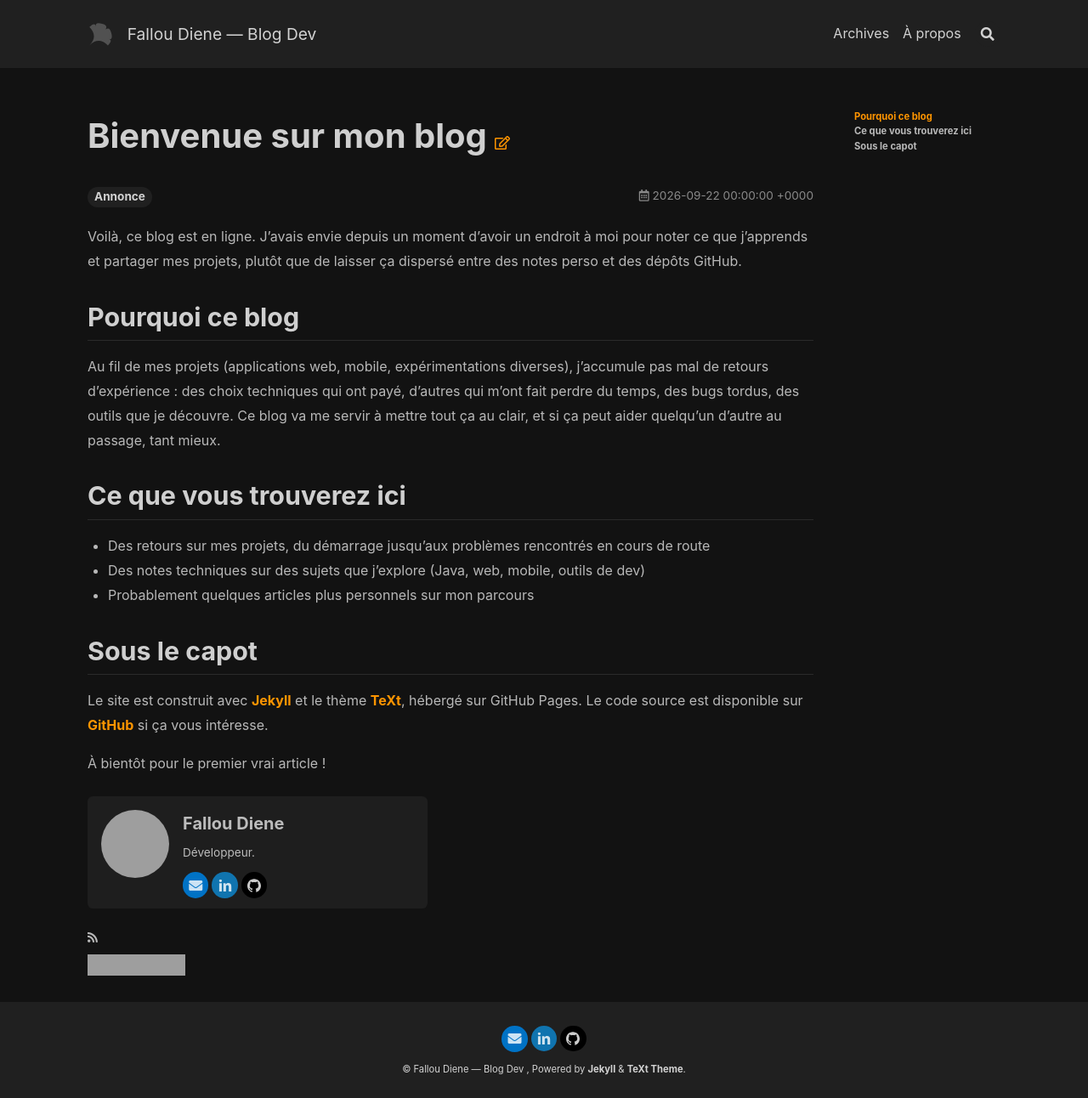
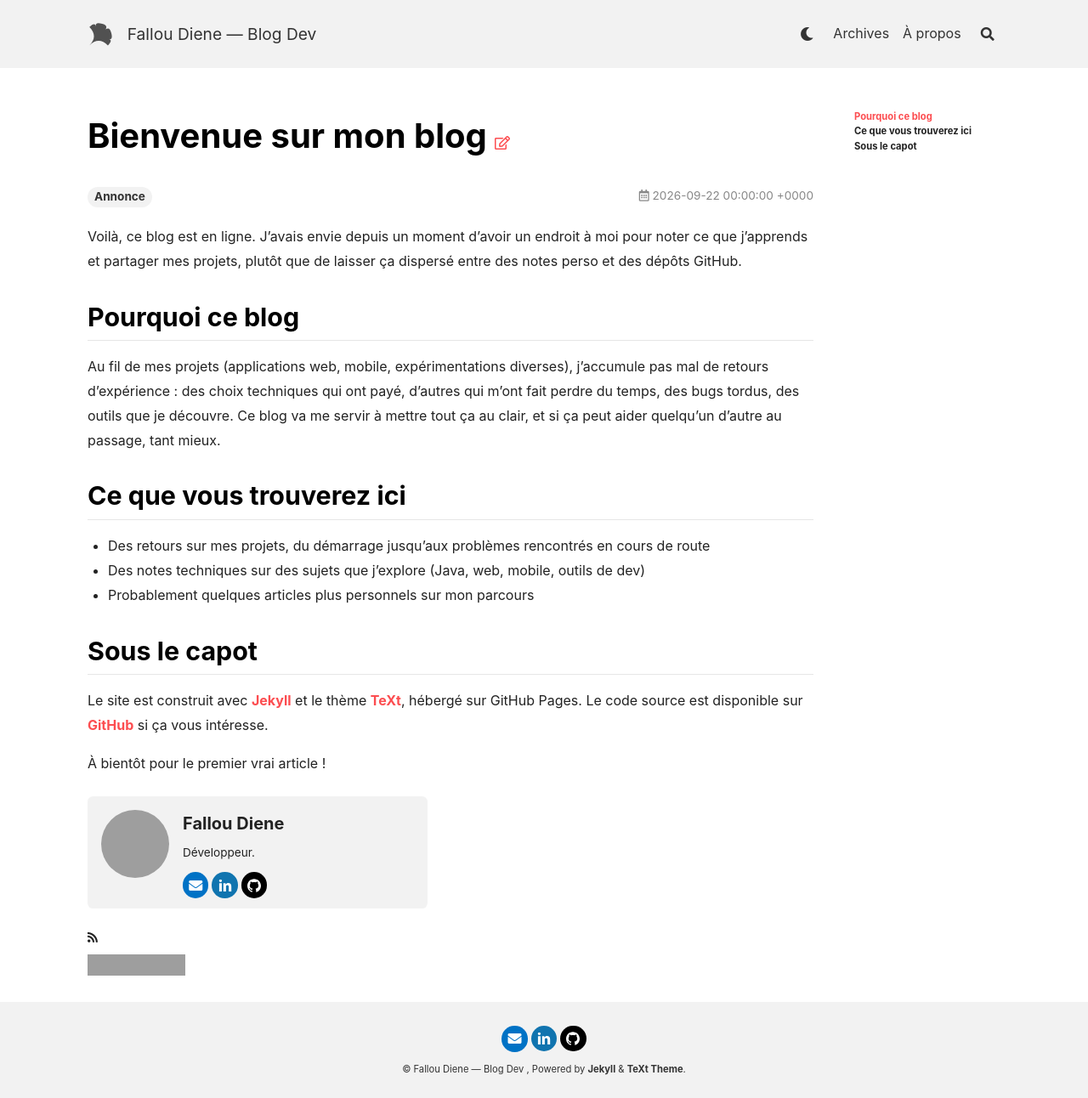
Before and after one commit to sfalloudiene/sfalloudiene.github.io, a Jekyll site: the page built from _posts/2026-09-22-bienvenue-sur-mon-blog.md, in a window 1280 px wide. Shown: the whole page at 85% size. Built offline with Jekyll 4.4.1, drawn with Linux system fonts in a browser that asks for light colours; nearby versions of some CDN libraries; grey boxes are pictures that could not be loaded.

Commit message:
feat: skin par defaut clair + bouton de switch clair/sombre
- text_skin revient a 'default' (blanc)
- ajout d'une feuille de style dark.css compilee separement
- bouton lune/soleil dans le header pour basculer a la volee,
  preference memorisee en localStorage, respecte prefers-color-scheme
  au premier chargement, sans flash (script bloquant dans <head>)

```diff
--- a/_config.yml
+++ b/_config.yml
@@ -16,7 +16,7 @@
 
 ## => Site Settings
 ##############################
-text_skin: dark # "default" (default), "dark", "forest", "ocean", "chocolate", "orange"
+text_skin: default # "default" (default), "dark", "forest", "ocean", "chocolate", "orange"
 highlight_theme: default # "default" (default), "tomorrow", "tomorrow-night", "tomorrow-night-eighties", "tomorrow-night-blue", "tomorrow-night-bright"
 url     : https://sfalloudiene.github.io # the base hostname & protocol for your site e.g. https://www.someone.com
 baseurl : # does not include hostname
--- a/_includes/head.html
+++ b/_includes/head.html
@@ -15,7 +15,23 @@
 {%- include head/favicon.html -%}
 
 {%- include snippets/prepend-baseurl.html path='/assets/css/main.css' -%}
-<link rel="stylesheet" href="{{ __return }}">
+{%- assign _light_css = __return -%}
+{%- include snippets/prepend-baseurl.html path='/assets/css/dark.css' -%}
+{%- assign _dark_css = __return -%}
+<link rel="stylesheet" id="theme-css" href="{{ _light_css }}" data-light-href="{{ _light_css }}" data-dark-href="{{ _dark_css }}">
+<script>
+  (function () {
+    var STORAGE_KEY = 'theme-skin';
+    var stored = null;
+    try { stored = localStorage.getItem(STORAGE_KEY); } catch (e) {}
+    var theme = stored || (window.matchMedia && window.matchMedia('(prefers-color-scheme: dark)').matches ? 'dark' : 'light');
+    if (theme === 'dark') {
+      var link = document.getElementById('theme-css');
+      link.setAttribute('href', link.getAttribute('data-dark-href'));
+    }
+    document.documentElement.setAttribute('data-theme', theme);
+  })();
+</script>
 
 {%- include snippets/get-sources.html -%}
 {%- assign _sources = __return -%}
--- a/_includes/header.html
+++ b/_includes/header.html
@@ -15,6 +15,7 @@
             <a title="{%- if site.description -%}{{ site.description }}{%- endif -%}" href="{{ __return }}">{{ site.title }}</a>
           {%- endif -%}
         </div>
+        <button class="button button--secondary button--circle js-theme-toggle" title="Changer de thème" aria-label="Changer de thème"><i class="fas fa-moon"></i></button>
         {%- if site.search.provider -%}
           <button class="button button--secondary button--circle search-button js-search-toggle"><i class="fas fa-search"></i></button>
         {%- endif -%}
--- /dev/null
+++ b/_includes/scripts/theme-toggle.js
@@ -0,0 +1,28 @@
+(function () {
+  var STORAGE_KEY = 'theme-skin';
+  var link = document.getElementById('theme-css');
+  var toggle = document.querySelector('.js-theme-toggle');
+  if (!link || !toggle) { return; }
+
+  var icon = toggle.querySelector('i');
+
+  function setIcon(theme) {
+    if (!icon) { return; }
+    icon.className = theme === 'dark' ? 'fas fa-sun' : 'fas fa-moon';
+  }
+
+  function applyTheme(theme) {
+    link.setAttribute('href', theme === 'dark' ? link.getAttribute('data-dark-href') : link.getAttribute('data-light-href'));
+    document.documentElement.setAttribute('data-theme', theme);
+    setIcon(theme);
+  }
+
+  setIcon(document.documentElement.getAttribute('data-theme') || 'light');
+
+  toggle.addEventListener('click', function () {
+    var current = document.documentElement.getAttribute('data-theme') || 'light';
+    var next = current === 'dark' ? 'light' : 'dark';
+    try { localStorage.setItem(STORAGE_KEY, next); } catch (e) {}
+    applyTheme(next);
+  });
+})();
--- a/_layouts/base.html
+++ b/_layouts/base.html
@@ -20,6 +20,7 @@ layout: none
     </div>
     <script>
       {%- include scripts/common.js -%}
+      {%- include scripts/theme-toggle.js -%}
     </script>
   </body>
 </html>
--- /dev/null
+++ b/assets/css/dark.scss
@@ -0,0 +1,62 @@
+---
+# Only the main Sass file needs front matter (the dashes are enough)
+---
+
+@import
+
+    "skins/dark",
+
+    "skins/highlight/{{ site.highlight_theme | default: site.data.variables.default.highlight_theme }}",
+
+    "common/variables",
+    "common/function",
+    "common/classes",
+    "common/reset",
+    "common/print",
+    "common/components/button",
+    "common/components/image",
+    "common/components/card",
+    "common/components/gallery",
+    "common/components/hero",
+    "common/components/menu",
+    "common/components/modal",
+    "common/components/toc",
+    "common/components/item",
+    "common/components/swiper",
+
+    "animate/fade-in",
+    "animate/fade-in-down",
+    "animate/fade-in-up",
+
+    "components/main",
+    "components/header",
+    "components/footer",
+    "components/article-list",
+    "components/article-info",
+    "components/article-header",
+    "components/article-content",
+    "components/article-footer",
+    "components/author-links",
+    "components/author-profile",
+    "components/tags",
+    "components/search",
+    "components/lightbox",
+    "components/extensions",
+
+
+    "additional/alert",
+    "additional/tag",
+    "additional/photo-frame",
+
+    "layout/base",
+    "layout/page",
+
+    "layout/article",
+    "layout/articles",
+    "layout/archive",
+    "layout/home",
+    "layout/landing",
+    "layout/404",
+
+    "custom"
+;
```
